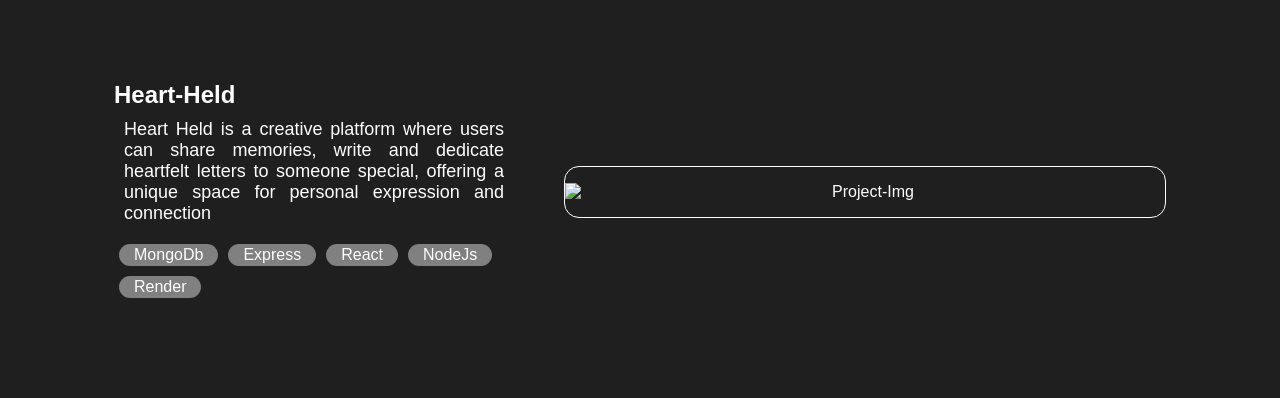
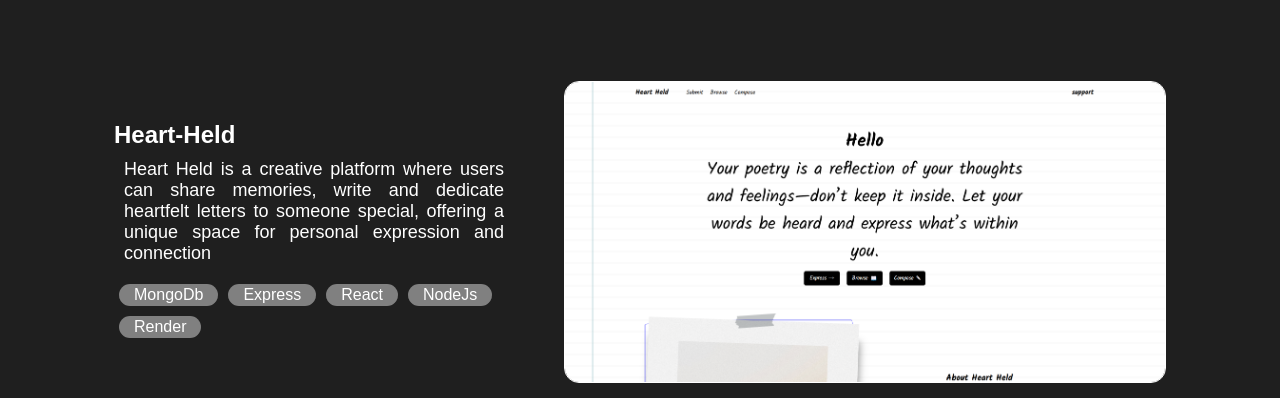
Before and after one commit to premooo/PortfolioV1, a plain HTML site: page index.html in a window 1280 px wide. Shown: the part 4528-4926 px from the top of the page. Drawn offline with Linux system fonts and the light colour scheme; a web font is replaced by a local one.

Commit message:
Update index.html

```diff
--- a/index.html
+++ b/index.html
@@ -311,7 +311,7 @@
             </div>
 
             <div class="project-img">
-                <img src="assets\img\heart-held.png" alt="Project-Img">
+                <img src="assets\img\heart_held.png" alt="Project-Img">
             </div>
         </div>
 
```
